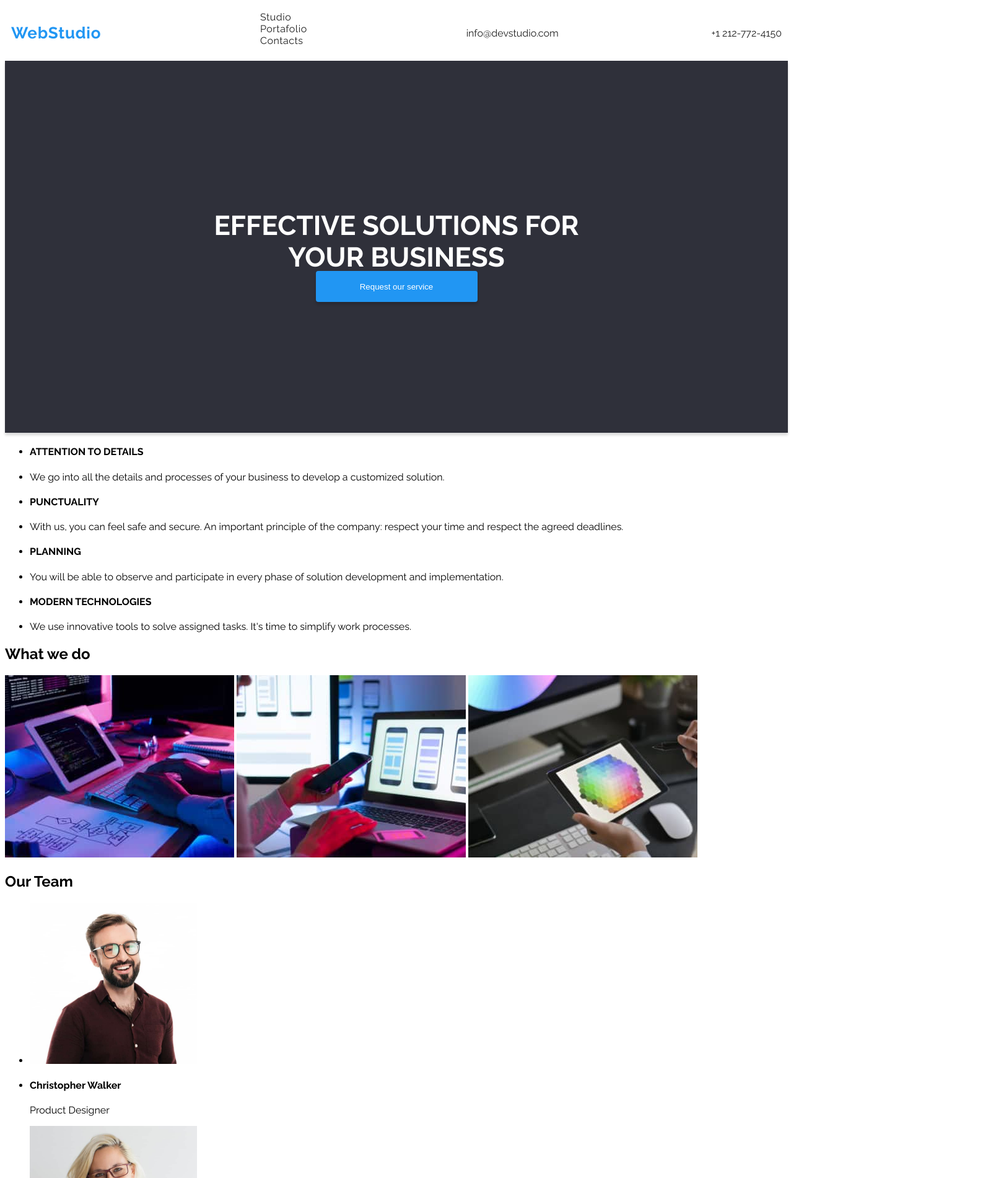
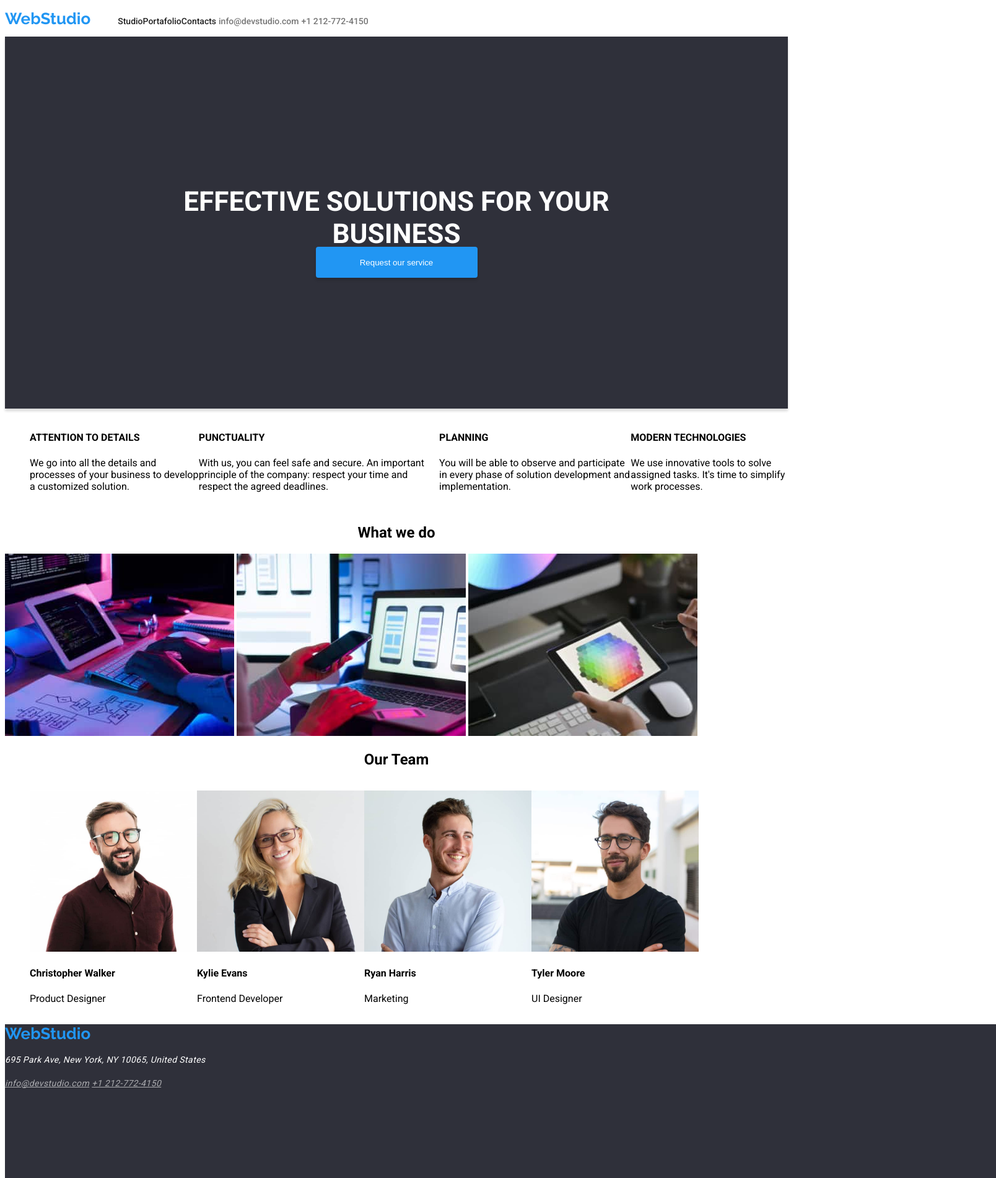
Before and after one commit to marce0321/goit-markup-hw-02, a plain HTML site: page index.html in a window 1280 px wide. Shown: the top 1900 px of the page at 62% size, 1608 px wide, since content can reach past the window. Drawn offline with Linux system fonts and the light colour scheme.

Commit message:
changes hm2

```diff
--- a/CSS/styles.css
+++ b/CSS/styles.css
@@ -2,46 +2,48 @@
 
 body
 {
-    font-family:'Raleway';'Roboto',
+    font-family:'Roboto';'Raleway',
     sans-serif;
 }
-.header {
-    align-items: center;
-    background-color: rgba(255, 255, 255, 1);
-    display: flex;
-    height: 70px;
-    justify-content: space-between;
-    padding: 10px;
-    }
-
-a {
-    color: rgba(33, 33, 33, 1);
-    text-decoration: none;
-}
-.list {
-    align-items: center;
-    height: 70px;
-    justify-content: space-between;
-    list-style: none;
-    padding: 10px;
-    letter-spacing: 0.03em;
-}
-
-.webstudio {
-   width: 145px;
-    height: 31px;
-   left: 215px;
-   top: 24px;
+.logo{
+    font-family: 'Raleway', sans-serif;
+    color: #2196F3;
     font-weight: 700;
     font-size: 26px;
     line-height: 31px;
-   letter-spacing: 0.03em;
-   color: #2196F3;
+    text-decoration: none;
 }
-
+.nav-bar{
+    display: inline-block;
+}
+.menu {
+    display: inline-flex;
+    list-style: none;
+}
+.menu-link {
+    color: #212121;
+    font-weight: 500;
+    font-size: 14px;
+    line-height: 16px;
+    list-style: none;
+    text-decoration: none;
+}
+.menu-link:hover{
+    color: #2196F3
+}
+.menu-contact{
+    font-weight: 500;
+    font-size: 14px;
+    line-height: 16px;
+    color: #757575;
+    text-decoration: none;
+}
+.menu-contact:hover{
+    color: #2196F3
+}
 .content {
     align-items: center;
-    background-color: rgba(47, 48, 58, 1);
+    background-color: #2F303A;
     box-shadow: 0px 4px 4px rgb(0 0 0 / 15%);
     color:  #FFFFFF;
     display: flex;
@@ -72,3 +74,84 @@ a {
     position: absolute;
     width: 261px;
 }
+
+.services {
+    display: inline-flex;
+    list-style: none;
+
+}
+.title-second {
+text-align: center;
+}
+.list-team {
+    display: inline-flex;
+    list-style: none;
+}
+.footer {
+    width: 1600px;
+    height: 252px;
+    left: 0px;
+    top: 2097px;
+    background: #2F303A;
+}
+.address {
+    font-weight: 400;
+    font-size: 14px;
+    line-height: 24px;
+    /* or 171% */
+    letter-spacing: 0.03em;
+    color: #FFFFFF;
+}
+.footer-contact {
+    font-weight: 400;
+    font-size: 14px;
+    line-height: 24px;
+    /* or 171% */
+    letter-spacing: 0.03em;
+    color: rgba(255, 255, 255, 0.6);
+}
+.content-port {
+    align-items: center;
+    display: flex;
+    justify-content: center;
+    margin-left: 250px;
+    margin-top: 80px;
+    width: 1400px;
+    text-align: center;
+    }
+
+.port-category {
+    list-style: none;
+    align-items: center;
+    display: flex;
+    flex-direction: row;
+    height: fit-content;
+    justify-content: center;
+    margin-bottom: 30px;
+}
+.name-category {
+    align-items: center;
+    background-color: rgba(255, 255, 255, 1);
+    border-radius: 5px;
+    box-shadow: 1px 1px 1px 1px rgb(238 238 238);
+    display: flex;
+    flex-direction: row;
+    font-weight: 500;
+    height: 38px;
+    justify-content: center;
+    margin-right: 30px;
+    padding-left: 1%;
+    padding-right: 1%;
+    white-space: nowrap;
+    width: fit-content;
+    }
+.name-category:hover{
+    width: 73px;
+    height: 38px;
+    left: 495px;
+    top: 174px;
+    background: #2196F3;
+/* shadow-middle */
+    box-shadow: 0px 3px 1px rgba(0, 0, 0, 0.1), 0px 1px 2px rgba(0, 0, 0, 0.08), 0px 2px 2px rgba(0, 0, 0, 0.12);
+    border-radius: 4px;
+}
--- a/index.html
+++ b/index.html
@@ -11,17 +11,18 @@
 </head>
 <body>
     <header class="header">
-        <a class="webstudio">WebStudio</a></li>
-        <nav>
-            <ul class="list">
-                <li><a id="Studio" class="nav-link" href="/goit-markup-hw-02/index.html">Studio</a></li>
-                <li><a id="Studio" class="nav-link" href="/goit-markup-hw-02/portfolio.html">Portafolio</a></li>
-                <li><a id="Studio" class="nav-link" href="/Contacts">Contacts</a></li>
+        <a class="logo" href="#">WebStudio</a></li>
+        <nav class="nav-bar">
+            <ul class="menu">
+                <li><a class="menu-link" href="/goit-markup-hw-02/index.html">Studio</a></li>
+                <li><a class="menu-link" href="/goit-markup-hw-02/portfolio.html">Portafolio</a></li>
+                <li><a class="menu-link" href="/Contacts">Contacts</a></li>
             </ul>
+        </nav>
 
-        </nav>
-         <a href="mailto:info@devstudio.com">info@devstudio.com</a>
-         <a href="tel:+12127724150">+1 212-772-4150</a>
+         <a class="menu-contact" href="mailto:info@devstudio.com">info@devstudio.com</a>
+         <a class="menu-contact" href="tel:+12127724150">+1 212-772-4150</a>
+
     </header>
     <main>
 <article class="content">
@@ -29,47 +30,66 @@
     <button type="button" class="button-main">Request our service</button>
 </article>
 
+<section>
+    <ul class="services">
+        <li>
+            <h4 class="services-title">ATTENTION TO DETAILS</h4>
+            <p class="services-text">We go into all the details and processes of your business to develop a customized solution.</p>
+        </li>
 
-    <ul>
-        <li><h4>ATTENTION TO DETAILS</h4></li>
-        <li>We go into all the details and processes of your business to develop a customized solution.</li>
-        <li><h4>PUNCTUALITY</h4></li>
-        <li>With us, you can feel safe and secure. An important principle of the company: respect your time and respect the agreed deadlines.</li>
+        <li>
+            <h4 class="services-title">PUNCTUALITY</h4>
+            <p class="services-text">With us, you can feel safe and secure. An important principle of the company: respect your time and respect the agreed deadlines.</p>
+        </li>
 
-        <li><h4>PLANNING</h4></li>
-        <li>You will be able to observe and participate in every phase of solution development and implementation.</li>
-        <li><h4>MODERN TECHNOLOGIES</h4></li>
-        <li>We use innovative tools to solve assigned tasks. It's time to simplify work processes.</li>
-
-
+        <li>
+            <h4 class="services-title">PLANNING</h4>
+            <p class="services-text">You will be able to observe and participate in every phase of solution development and implementation.</p>
+        </li>
+        <li>
+            <h4 class="services-title">MODERN TECHNOLOGIES</h4>
+            <p class="services-text">We use innovative tools to solve assigned tasks. It's time to simplify work processes.</p>
+        </li>
     </ul>
+</section>
 
     <section>
-        <h2>What we do</h2>
+        <h2 class="title-second">What we do</h2>
         <img src="images/image1.jpg" alt="person typing on computer" width="370">
         <img src="images/image2.jpg" alt="person with cell phone in hand working on a computer" width="370">
         <img src="images/image3.jpg" alt="person designing on tablet" width="370">
     </section>
 <section>
-    <h2>Our Team</h2>
-    <ul>
-        <li><img src="images/image4.jpg" alt="Christopher Walker" width="270"></li>
-        <li><h4>Christopher Walker</h4><p>Product Designer</p></li>
-        <li><img src="images/image5.jpg" alt="Kylie Evans" width="270"></li>
-        <li><h4>Kylie Evans</h4><p>Frontend Developer</p></li>
-        <li><img src="images/image6.jpg" alt="Ryan Harris" width="270"></li>
-        <li><h4>Ryan Harris</h4><p>Marketing</p></li>
-        <li><img src="images/image7.jpg" alt="Tyler Moore" width="270"></li>
-        <li><h4>Tyler Moore</h4><p>UI Designer</p></li>
+    <h2 class="title-second">Our Team</h2>
+    <ul class="list-team">
+        <li>
+            <img src="images/image4.jpg" alt="Christopher Walker" width="270">
+            <h4 class="team-title">Christopher Walker</h4>
+            <p>Product Designer</p>
+        </li>
+        <li>
+            <img src="images/image5.jpg" alt="Kylie Evans" width="270">
+            <h4 class="team-title">Kylie Evans</h4>
+            <p>Frontend Developer</p>
+        </li>
+        <li>
+            <img src="images/image6.jpg" alt="Ryan Harris" width="270">
+            <h4 class="team-title">Ryan Harris</h4><p>Marketing</p>
+        </li>
+        <li>
+            <img src="images/image7.jpg" alt="Tyler Moore" width="270">
+            <h4 class="team-title">Tyler Moore</h4>
+            <p>UI Designer</p>
+        </li>
     </ul>
 </section>
     </main>
-    <footer>
-        <a href="/webstudio">WebStudio</a>
+    <footer class="footer">
+        <a class="logo" href="/webstudio">WebStudio</a>
         <address>
-            <p>695 Park Ave, New York, NY 10065, United States</p>
-            <a href="mailto:info@devstudio.com">info@devstudio.com</a>
-            <a href="tel:+12127724150">+1 212-772-4150</a>
+            <p class="address">695 Park Ave, New York, NY 10065, United States</p>
+            <a class="footer-contact" href="mailto:info@devstudio.com">info@devstudio.com</a>
+            <a class="footer-contact" href="tel:+12127724150">+1 212-772-4150</a>
         </address>
 
     </footer>
```
Also changed, not shown: portfolio.html (+73 -42 lines). Lines whose indentation alone changed are shown as unchanged.
